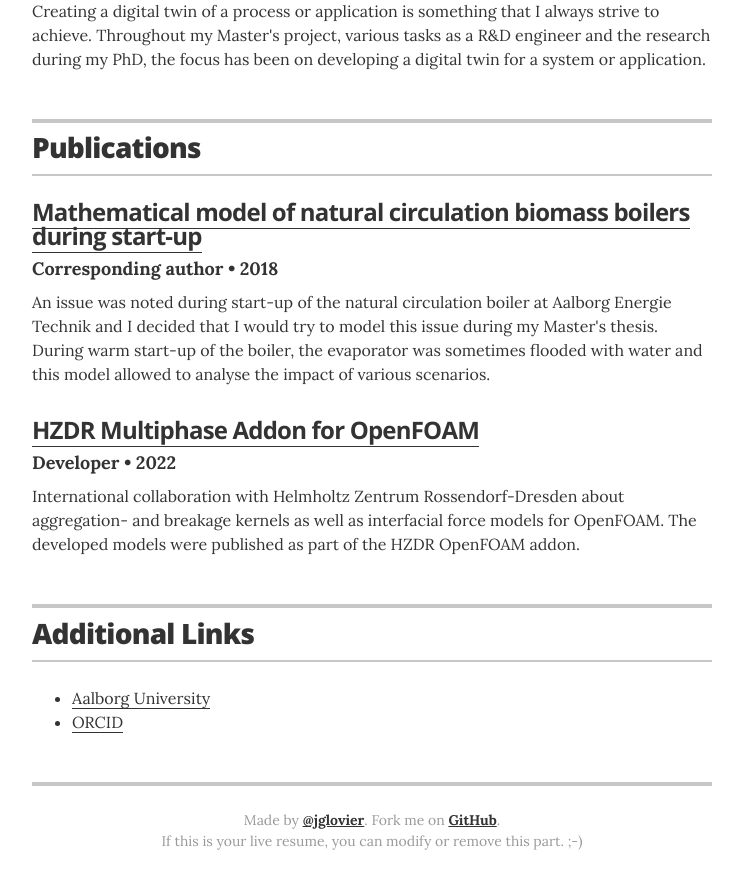
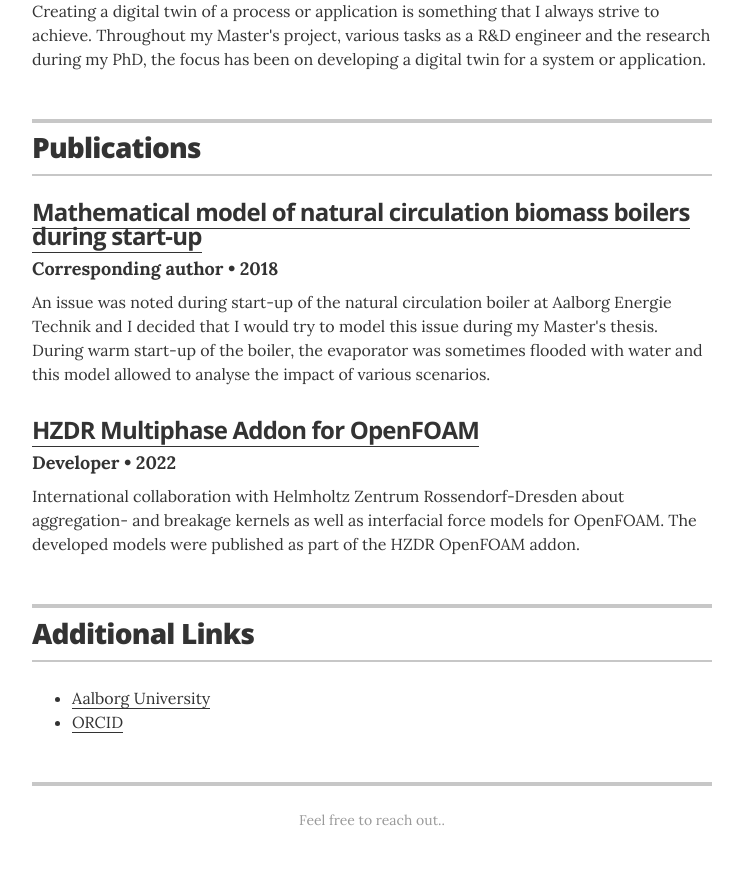
Before and after one commit to kasperbilde/about, a Jekyll site: the page built from index.html, in a window 1280 px wide and 900 px high, scrolled down 2710 px. Shown: the top 889 px of the window, without its empty margins (268-1011 px from the left). Built offline with Jekyll 4.4.1, drawn with Linux system fonts in a browser that asks for light colours.

Commit message:
updated footer

```diff
--- a/_layouts/resume.html
+++ b/_layouts/resume.html
@@ -232,8 +232,7 @@
       {% endif %}
 
       <footer class="page-footer">
-        <p class="footer-line">Made by <a href="http://twitter.com/jglovier">@jglovier</a>. Fork me on <a href="https://github.com/jglovier/resume-template">GitHub</a>.</p>
-        <p class="footer-line">If this is your live resume, you can modify or remove this part. ;-)</p>
+        <p class="footer-line">Feel free to reach out.</a>.</p>
       </footer>
 
     </div>
```
